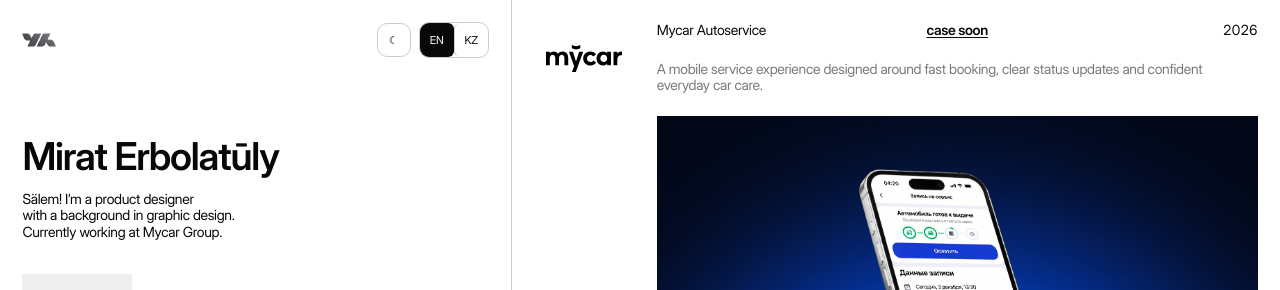
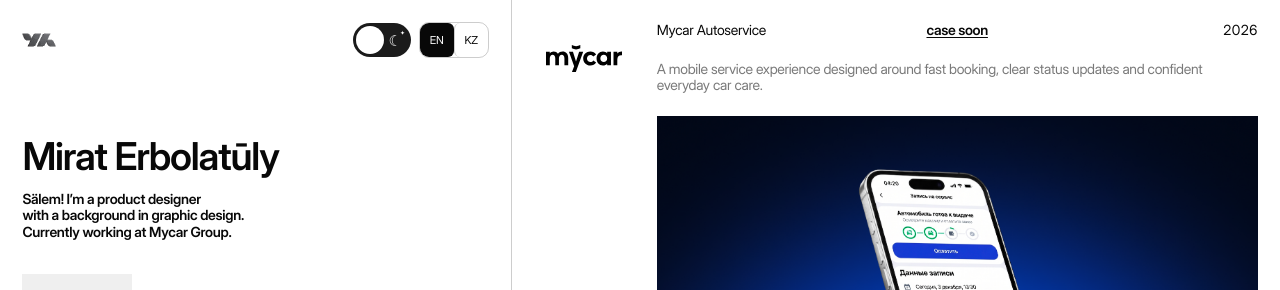
Before and after one commit to yemirades/site, a Next.js app: page / in a window 1280 px wide. Shown: the top 290 px of the page. Built offline with nearby package versions, Linux system fonts and the light colour scheme; grey boxes are pictures that could not be loaded.

Commit message:
Polish project hover and profile controls

```diff
--- a/src/app/globals.css
+++ b/src/app/globals.css
@@ -295,13 +295,56 @@
   color: var(--ink);
   font-size: 11px;
 }
-.index-theme-toggle { border: 1px solid var(--line); border-radius: 10px; }
+.index-controls .index-theme-toggle {
+  position: relative;
+  width: 58px;
+  min-width: 58px;
+  height: 34px;
+  overflow: hidden;
+  border: 0;
+  border-radius: 999px;
+  padding: 3px;
+  background: #1b1b1b;
+  color: #fff;
+}
+.index-theme-thumb {
+  position: absolute;
+  z-index: 1;
+  top: 3px;
+  left: 3px;
+  width: 28px;
+  height: 28px;
+  border-radius: 50%;
+  background: #fff;
+  box-shadow: 0 0 0 1px rgb(0 0 0 / 12%);
+  transition: transform 220ms cubic-bezier(.22, 1, .36, 1);
+}
+.index-theme-symbol {
+  position: absolute;
+  top: 50%;
+  right: 9px;
+  translate: 0 -50%;
+  font-size: 15px;
+  line-height: 1;
+}
+.index-theme-symbol::after {
+  position: absolute;
+  top: -3px;
+  right: -3px;
+  content: "✦";
+  font-size: 6px;
+}
+.index-theme-toggle[aria-pressed="true"] .index-theme-thumb { transform: translateX(24px); }
+.index-theme-toggle[aria-pressed="true"] .index-theme-symbol { right: auto; left: 8px; }
+.index-theme-toggle[aria-pressed="true"] .index-theme-symbol::after { display: none; }
+[data-theme="dark"] .index-controls .index-theme-toggle { background: #f5f5f5; color: #111; }
+[data-theme="dark"] .index-theme-thumb { background: #111; box-shadow: 0 0 0 1px rgb(255 255 255 / 18%); }
 .index-language-switch button { border: 0; border-left: 1px solid var(--line); }
 .index-language-switch button:first-child { border-left: 0; }
-.index-controls button[aria-pressed="true"] { background: var(--ink); color: var(--page); }
+.index-language-switch button[aria-pressed="true"] { background: var(--ink); color: var(--page); }
 .index-intro { margin-top: clamp(52px, 10vh, 110px); max-width: 260px; }
 .index-name { margin-bottom: 16px; font-size: clamp(32px, 3vw, 44px); font-weight: 600; line-height: .95; letter-spacing: -.03em; }
-.index-intro > p:not(.index-name) { font-weight: 500 !important; }
+.index-intro > p:not(.index-name) { font-weight: 600 !important; }
 .index-hero-video { position: relative; width: min(28%, 110px); aspect-ratio: 1; margin-top: 34px; overflow: hidden; background: var(--soft); }
 .index-hero-video video { width: 100%; height: 100%; object-fit: cover; }
 .index-profile-bottom { align-items: flex-end; margin-top: auto; }
@@ -329,7 +372,8 @@
 .index-description { max-width: 720px; color: var(--muted); }
 .index-project-visual { display: block; width: 100%; aspect-ratio: 16 / 10; background: var(--soft); }
 .index-project-media { transition: transform 220ms ease-out; }
-.index-project-visual:hover .index-project-media { transform: scale(1.025); }
+.index-project-visual:hover { opacity: 1; box-shadow: none; filter: none; }
+.index-project-visual:hover .index-project-media { transform: scale(1.025); filter: none; }
 
 .index-editorial { display: grid; grid-template-columns: 100px minmax(0, 1fr); gap: var(--index-gap); padding: clamp(50px, 7vw, 100px) 0; border-top: 1px solid var(--line); }
 .index-editorial#approach { grid-template-columns: minmax(0, 1fr); }
```
